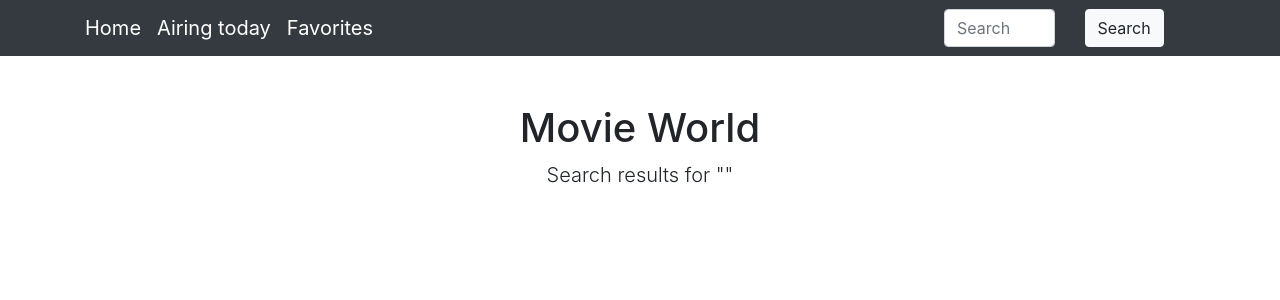
After one commit to coder6639/movies_catalogue, a Flask app: page /search in a window 1280 px wide. The commit adds this page. Shown: the top 300 px of the page. Run offline with Flask 2, Linux system fonts and the light colour scheme; some libraries are stand-ins or nearby versions.

Commit message:
Add search & favorites option

```diff
--- a/app.py
+++ b/app.py
@@ -1,7 +1,9 @@
-from flask import Flask, render_template, request
+from flask import Flask, render_template, request, url_for, redirect, flash
 import tmdb_client
+import datetime
 
 app = Flask(__name__)
+app.secret_key = b'2MSjdNsi7n@!N@#@$!@#sd'
 
 
 @app.route("/")
@@ -32,5 +34,47 @@ def movie_details(movie_id):
     return render_template("movie_details.html", movie=details, people=people, image=image_url)
 
 
+@app.route("/search")
+def search():
+    search_query = request.args.get("q", "")
+    if search_query:
+        movies = tmdb_client.search_movie(search_query=search_query)
+    else:
+        movies = []
+    return render_template("search.html", movies=movies, search_query=search_query)
+
+
+@app.route("/airing")
+def airing():
+    today = datetime.date.today()
+    movies = tmdb_client.airing_today()
+    return render_template("airing.html", movies=movies, today=today)
+
+
+FAVORITES = set()
+
+
+@app.route("/favorites/add", methods=["POST"])
+def add_to_favorites():
+    data = request.form
+    movie_id = data.get("movie_id")
+    title = data.get("movie_title")
+    if movie_id and title:
+        FAVORITES.add(movie_id)
+    flash(f"{title} added to favourites")
+    return redirect(url_for("homepage"))
+
+
+@app.route("/favorites")
+def favorites():
+    movies = []
+    if FAVORITES:
+        for item in FAVORITES:
+            result = tmdb_client.get_single_movie(item)
+            movies.append(result)
+
+    return render_template("favorites.html", movies=movies)
+
+
 if __name__ == "__main__":
     app.run(debug=True)
--- a/templates/index.html
+++ b/templates/index.html
@@ -21,29 +21,38 @@
   <nav class="navbar navbar-expand-lg navbar-dark bg-dark static-top">
     <div class="container">
       <a class="navbar-brand" href="{{ url_for('homepage', list_type='popular') }}">Home</a>
-      <button class="navbar-toggler" type="button" data-toggle="collapse" data-target="#navbarResponsive" aria-controls="navbarResponsive" aria-expanded="false" aria-label="Toggle navigation">
-        <span class="navbar-toggler-icon"></span>
-      </button>
-      <div class="collapse navbar-collapse" id="navbarResponsive">
-        <ul class="navbar-nav ml-auto">
-          <li class="nav-item active">
-            <a class="nav-link" href="#">Newest
-              <span class="sr-only">(current)</span>
-            </a>
-          </li>
-          <li class="nav-item">
-            <a class="nav-link" href="{{ url_for('homepage', list_type='top_rated') }}">Top</a>
-          </li>
-          <li class="nav-item">
-            <a class="nav-link" href="#">About</a>
-          </li>
-          <li class="nav-item">
-            <a class="nav-link" href="#">Contact</a>
-          </li>
-        </ul>
-      </div>
+      <a class="navbar-brand" href="{{ url_for('airing') }}">Airing today</a>
+      <a class="navbar-brand" href="{{ url_for('favorites') }}">Favorites</a>
+
+      <div class="col-6"></div>
+
+          <form class="form-online" action="/search" method="get">
+            <div class="row justify-content-end">
+              <div class="col">
+                <input class="form-control mr-sm-2" type="text" value="{% if search_query %} {{ search_query }}{% endif %}"
+                  placeholder="Search" aria-label="Search" name="q">
+              </div>
+              <div class="col">
+                <button class="btn btn-light" type="submit">Search</button>
+              </div>
+            </div>
+          </form>
     </div>
   </nav>
+  {% with messages = get_flashed_messages() %}
+  {% if messages %}
+    {% for message in messages %}
+      <div class="alert alert-info mt-3" role="alert">
+        {{ message }}
+        <button type="button" class="close" data-dismiss="alert" aria-label="Close">
+          <span aria-hidden="true">&times;</span>
+        </button>
+      </div>
+    {% endfor %}
+  {% endif %}
+{% endwith %}
+
+
 
   <!-- Page Content -->
   <div class="container">
--- /dev/null
+++ b/templates/search.html
@@ -0,0 +1,26 @@
+{% extends "index.html" %}
+
+{% block content %}
+
+<div class="row">
+    <div class="col-lg-12 text-center">
+        <h1 class="mt-5">Movie World</h1>
+        <p class="lead">Search results for "{{ search_query }}"</p>
+    </div>
+
+    {% for movie in movies %}
+    <div class="col-lg-3 col-md-6 mb-4">
+        <div class="card h-100">
+            <img src="{{ tmdb_image_url(movie.poster_path, 'w780') }}">
+            <div class="card-body">
+                <h4 class="card-title">{{movie.title}}</h4>
+            </div>
+            <div class="card-footer text-center">
+                <a href="{{ url_for('movie_details', movie_id=movie.id) }}">See more</a>
+            </div>
+        </div>
+    </div>
+    {% endfor %}
+</div>
+
+{% endblock %}
--- a/tmdb_client.py
+++ b/tmdb_client.py
@@ -26,8 +26,11 @@ def get_movies_list(list_name):
 
 def get_poster_url(path, size="w342"):
     base_url = "https://image.tmdb.org/t/p/"
-    total_url = base_url + size + path
-    return total_url
+    if path:
+        total_url = base_url + size + path
+        return total_url
+    else:
+        return "https://upload.wikimedia.org/wikipedia/commons/f/fc/No_picture_available.png"
 
 
 def get_movies(how_many, list_name="popular"):
@@ -65,9 +68,33 @@ def get_single_image(movie_id):
         "Authorization": f"Bearer {API_TOKEN}"
     }
     response = requests.get(endpoint, headers=headers)
-    for item in response.json()["backdrops"]:
-        image_list.append(item["file_path"])
 
-    chosen_image = image_list[random.randint(1, len(response.json()["backdrops"]) - 1)]
+    if response.json()["backdrops"]:
+        for item in response.json()["backdrops"]:
+            image_list.append(item["file_path"])
 
-    return chosen_image
+        chosen_image = image_list[random.randint(1, len(response.json()["backdrops"]) - 1)]
+        return chosen_image
+    else:
+        return "https://upload.wikimedia.org/wikipedia/commons/f/fc/No_picture_available.png"
+
+
+def search_movie(search_query):
+    endpoint = f"https://api.themoviedb.org/3/search/movie?query={search_query}"
+    headers = {
+        "Authorization": f"Bearer {API_TOKEN}"
+    }
+    response = requests.get(endpoint, headers=headers)
+    response = response.json()
+
+    return response["results"]
+
+
+def airing_today():
+    endpoint = "https://api.themoviedb.org/3/tv/airing_today"
+    headers = {
+        "Authorization": f"Bearer {API_TOKEN}"
+    }
+    response = requests.get(endpoint, headers=headers)
+    response.raise_for_status()
+    return response.json()["results"]
```
Also changed, not shown: templates/airing.html (added, +26 -0 lines), templates/favorites.html (added, +26 -0 lines), templates/homepage.html (+9 -0 lines), static/placeholder.png (added).
